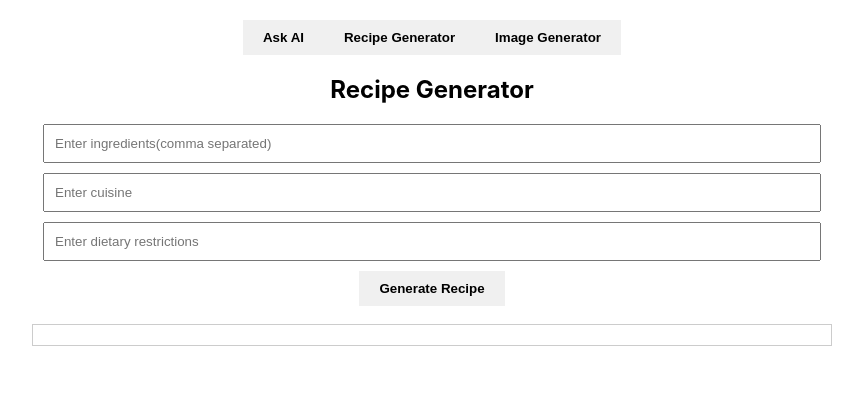
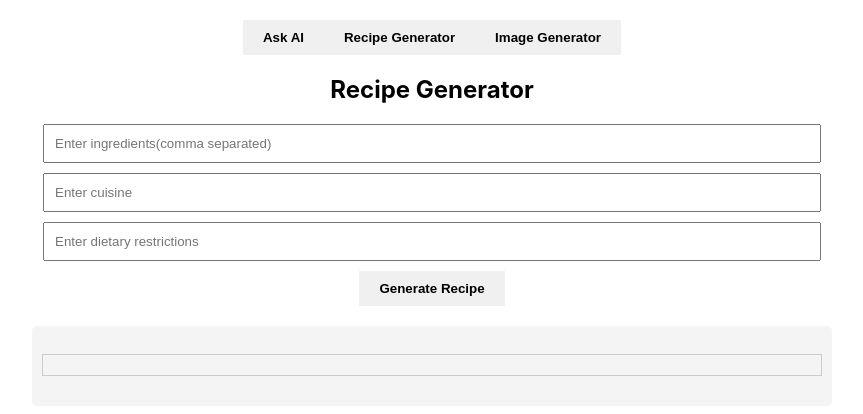
Before and after one commit to jupitters/react-ai-assistant, a React (Create React App) app: page / in a window 1280 px wide. Both pictures are taken after a click on the button "Image Generator". Shown: the top 414 px of the page, without its empty margins (208-1071 px from the left). Built offline with nearby package versions, Linux system fonts and the light colour scheme.

Commit message:
recipe component

```diff
--- a/src/components/RecipeGenerator.js
+++ b/src/components/RecipeGenerator.js
@@ -23,7 +23,7 @@ const RecipeGenerator = () => {
       <input type='text' value={cuisine} onChange={(e) => setCuisine(e.target.value)} placeholder='Enter cuisine' />
       <input type='text' value={dietaryRestrictions} onChange={(e) => setDietaryRestrictions} placeholder='Enter dietary restrictions' />
       <button onClick={handleGenerateRecipe}>Generate Recipe</button>
-      <div>
+      <div className='output'>
         <pre className='recipe-text'>{recipe}</pre>
       </div>
     </div>
```
